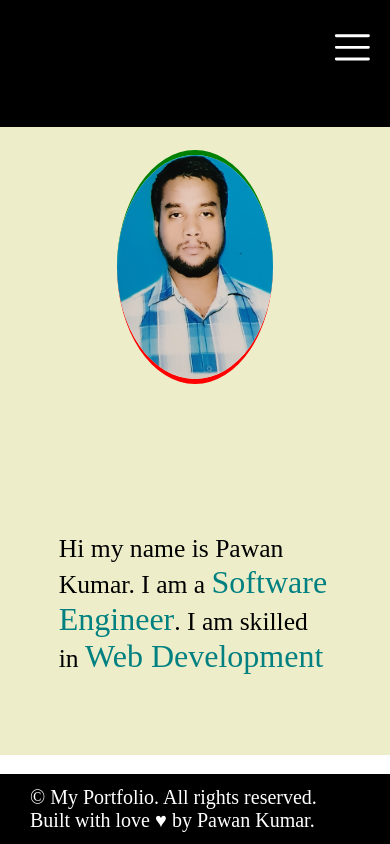
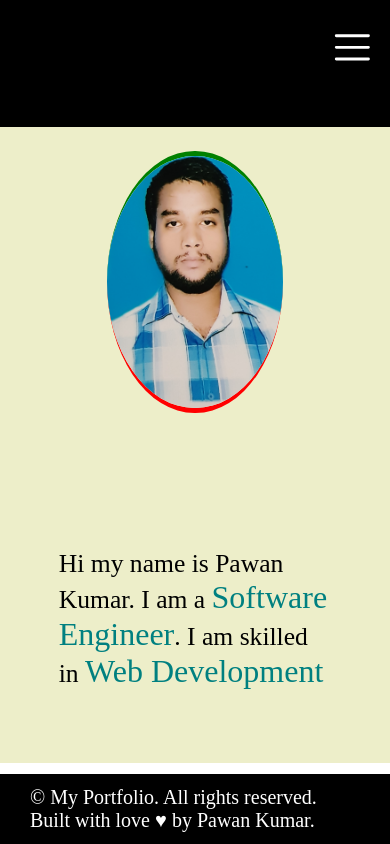
Before and after one commit to pawan100722/my-portfolio, a React (Vite) app: page / in a window 390 px wide. Built offline with nearby package versions, Linux system fonts and the light colour scheme.

Commit message:
few improvements

```diff
--- a/src/Styles/homepage.css
+++ b/src/Styles/homepage.css
@@ -41,9 +41,9 @@
 
 @media(max-width:600px){
   .homepage-main-container{
-    margin-top: 5rem;
+    margin-top: 5.5rem;
   }
   .homepage-image{
-    width: 40%;
+    width: 45%;
   }
 }
```
